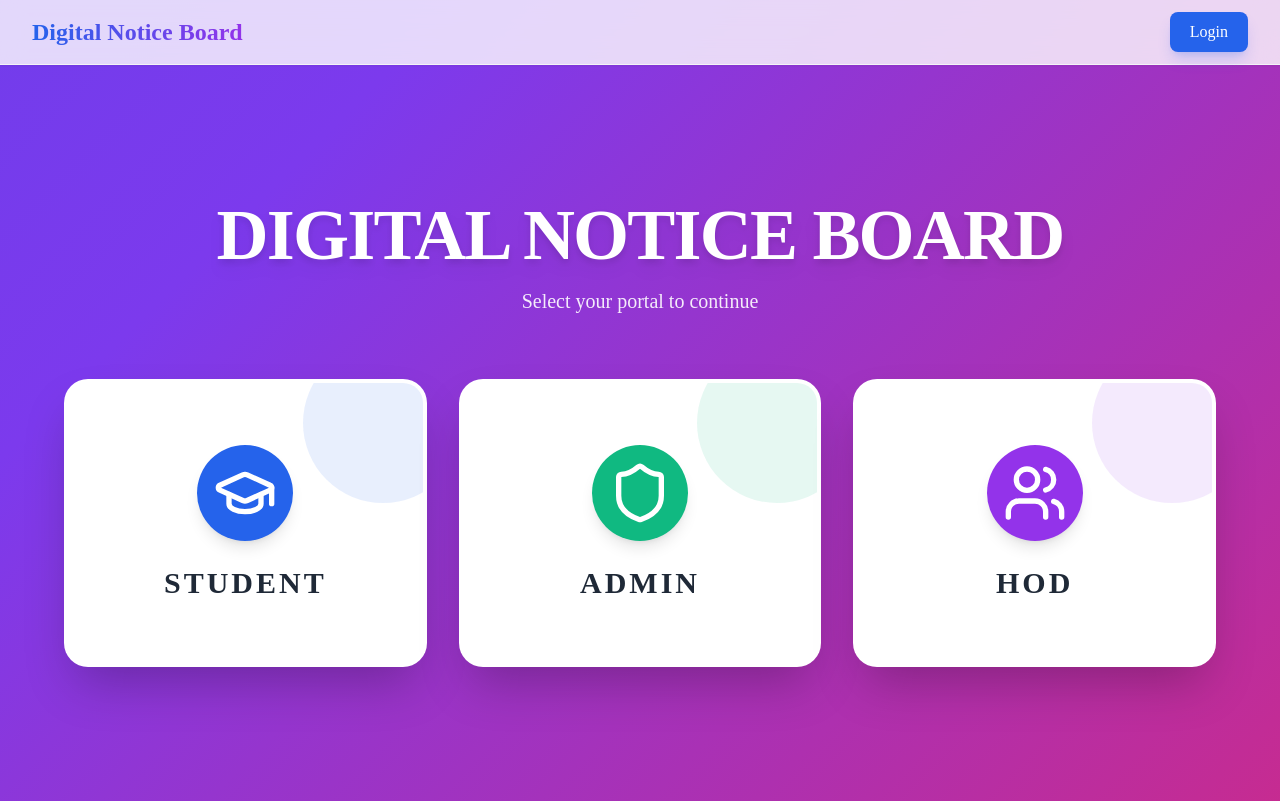
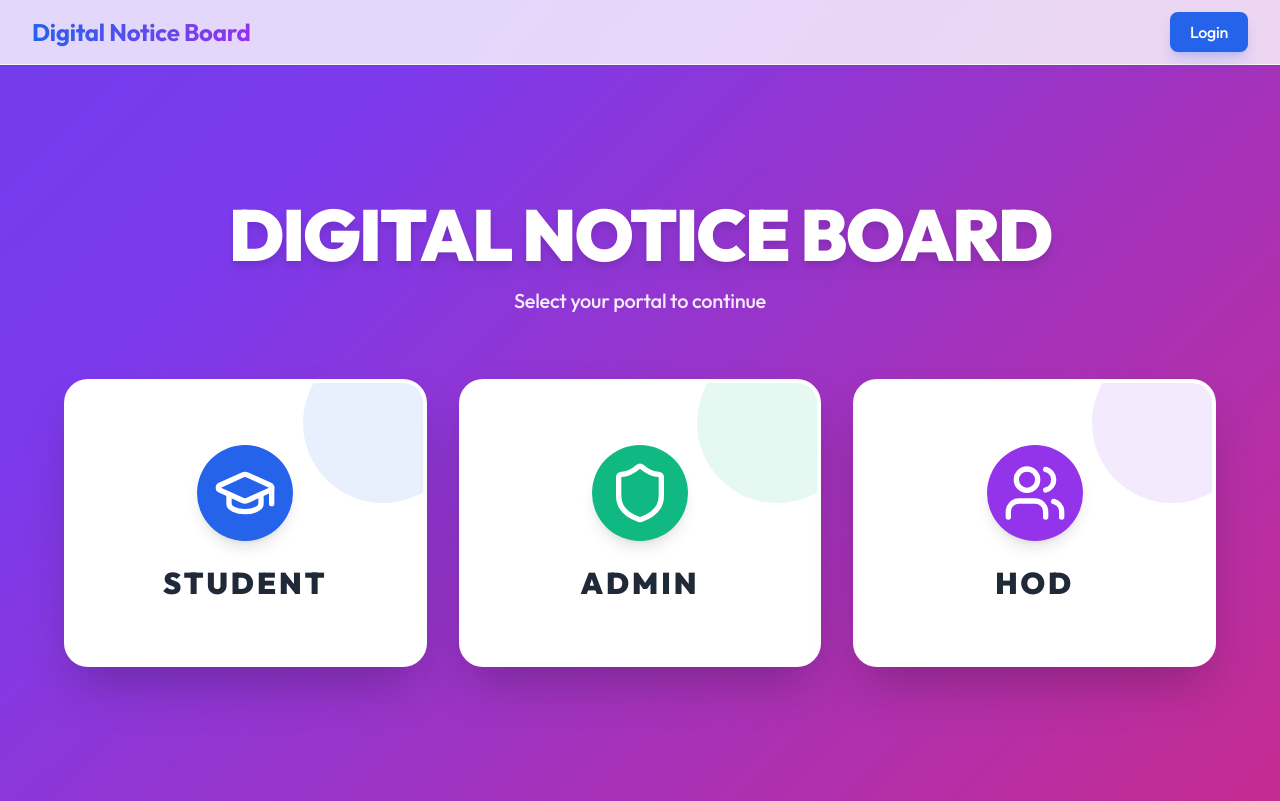
Before and after one commit to HARISHM-137/DNB, a Next.js app: page / in a window 1280 px wide. Built offline with nearby package versions, Linux system fonts and the light colour scheme; no server answers.

Commit message:
Style: Upgrade font to Outfit and improve typography

```diff
--- a/src/app/globals.css
+++ b/src/app/globals.css
@@ -11,6 +11,14 @@ body {
   animation: gradientBG 15s ease infinite;
   color: #1f2937;
   min-height: 100vh;
+
+  /* Font & Clarity Enhancements */
+  text-rendering: optimizeLegibility;
+  -webkit-font-smoothing: antialiased;
+  -moz-osx-font-smoothing: grayscale;
+  font-feature-settings: "cv11", "ss01";
+  letter-spacing: -0.015em;
+  /* Slightly tighter for modern bold look */
 }
 
 @keyframes gradientBG {
--- a/src/app/layout.tsx
+++ b/src/app/layout.tsx
@@ -1,12 +1,13 @@
 import type { Metadata } from "next";
-import { Inter } from "next/font/google";
+import { Outfit } from "next/font/google"; // Vibrant, modern font
 import "./globals.css";
 import Providers from "@/components/Providers";
 import Navbar from "@/components/Navbar";
 
-const inter = Inter({
+const outfit = Outfit({
   subsets: ["latin"],
-  variable: "--font-inter",
+  variable: "--font-outfit",
+  display: "swap",
 });
 
 export const metadata: Metadata = {
@@ -21,7 +22,7 @@ export default function RootLayout({
 }) {
   return (
     <html lang="en" suppressHydrationWarning={true}>
-      <body className={`${inter.variable} antialiased`}>
+      <body className={`${outfit.variable} font-sans antialiased`}>
         <Providers>
           <Navbar />
           {children}
--- a/tailwind.config.ts
+++ b/tailwind.config.ts
@@ -9,7 +9,7 @@ const config: Config = {
     theme: {
         extend: {
             fontFamily: {
-                sans: ["var(--font-inter)", "sans-serif"],
+                sans: ["var(--font-outfit)", "sans-serif"],
             },
         },
     },
```
